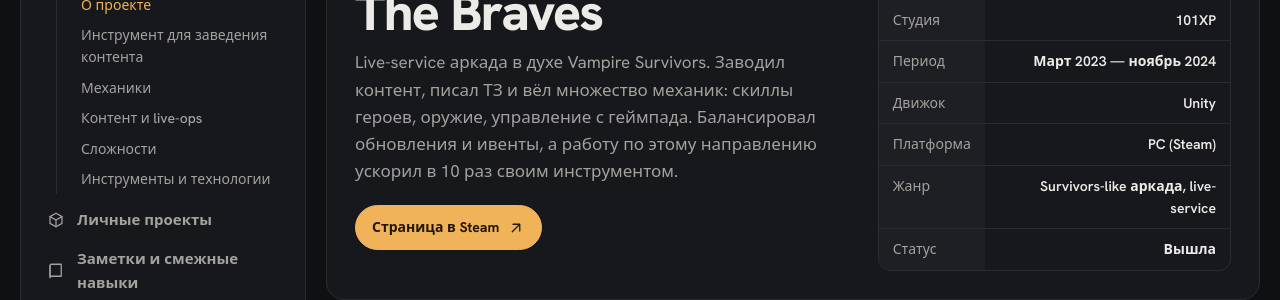
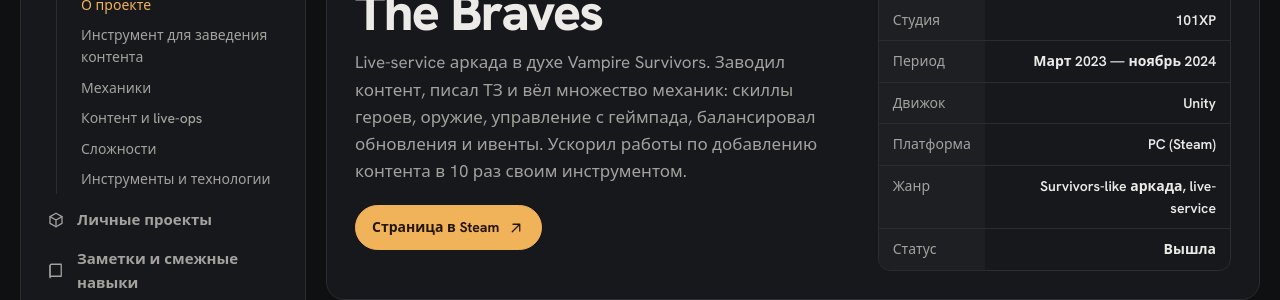
Before and after one commit to KhazirovTimur/KhazirovTimur.github.io, a Jekyll site: the page built from ru/experience/the-braves.md, in a window 1280 px wide and 900 px high. Shown: the part 454-754 px from the top of the window. Built offline with Jekyll 4.4.1, drawn with Linux system fonts in a browser that asks for light colours.

Commit message:
Update the-braves.md

```diff
--- a/ru/experience/the-braves.md
+++ b/ru/experience/the-braves.md
@@ -6,7 +6,7 @@
 order: 2
 title: The Braves
 eyebrow: "101XP · Unity · 2023 — 2024"
-summary: "Live-service аркада в духе Vampire Survivors. Заводил контент, писал ТЗ и вёл множество механик: скиллы героев, оружие, управление с геймпада. Балансировал обновления и ивенты, а работу по этому направлению ускорил в 10 раз своим инструментом."
+summary: "Live-service аркада в духе Vampire Survivors. Заводил контент, писал ТЗ и вёл множество механик: скиллы героев, оружие, управление с геймпада, балансировал обновления и ивенты. Ускорил работы по добавлению контента в 10 раз своим инструментом."
 cover: "https://cdn.cloudflare.steamstatic.com/steam/apps/2479830/header.jpg"
 cover_label: "Unity"
 accent: teal
```
